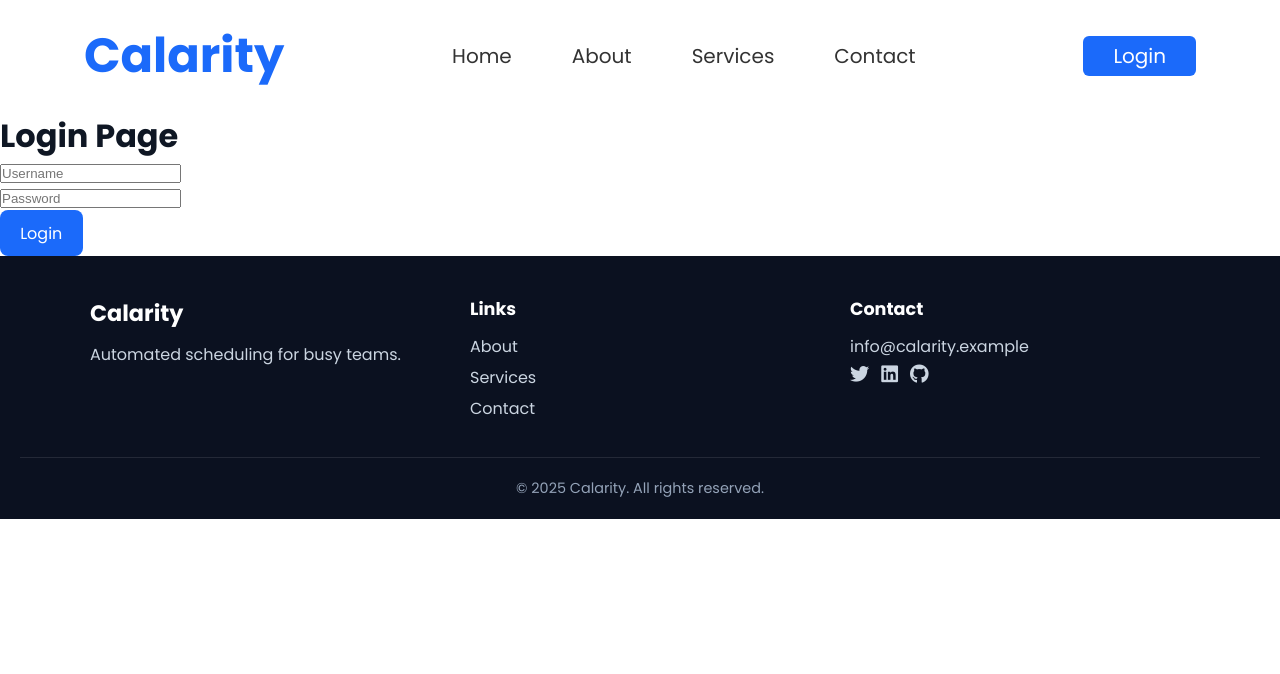
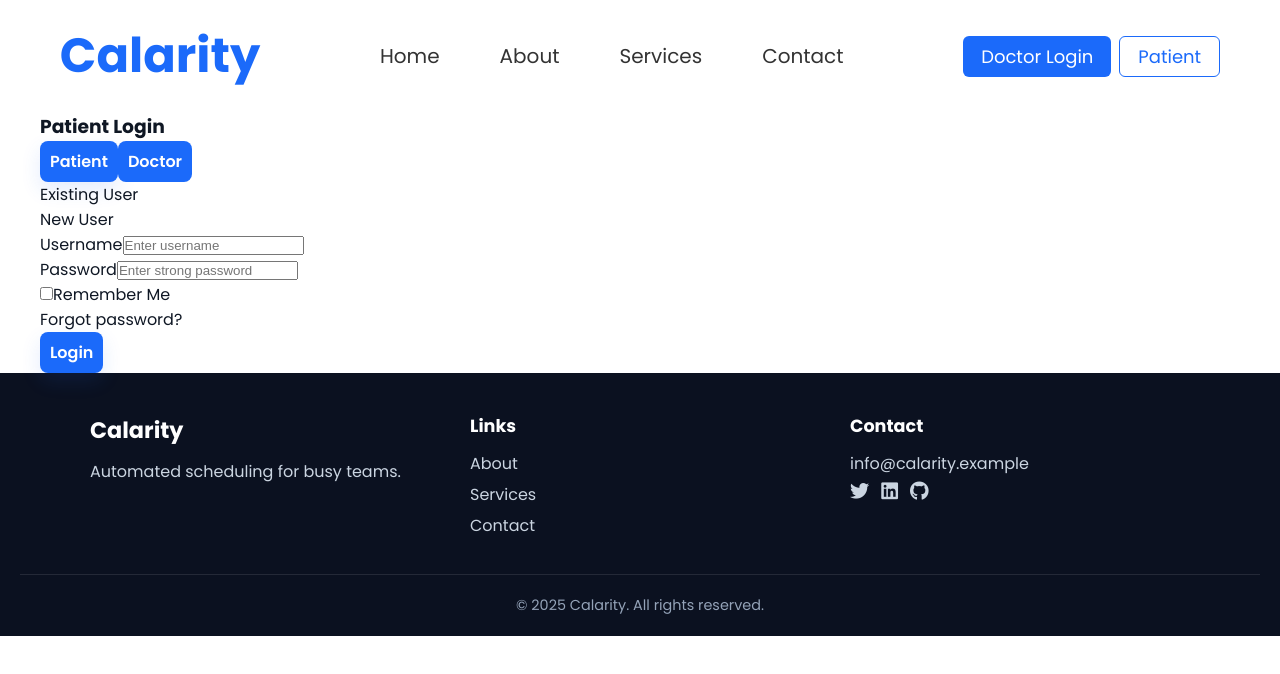
Before and after one commit to Suriyadhayalan20/calarity-site, a React (Vite) app: page /login in a window 1280 px wide. Shown: the top 674 px of the page. Built offline with nearby package versions, Linux system fonts and the light colour scheme.

Commit message:
Navbar login update

```diff
--- a/package.json
+++ b/package.json
@@ -10,8 +10,10 @@
     "preview": "vite preview"
   },
   "dependencies": {
+    "bootstrap": "^5.3.8",
     "lottie-react": "^2.4.1",
     "react": "^19.1.1",
+    "react-bootstrap": "^2.10.10",
     "react-dom": "^19.1.1",
     "react-router-dom": "^7.9.1"
   },
--- a/src/App.css
+++ b/src/App.css
@@ -140,6 +140,41 @@ button:focus-visible {
   cursor: pointer;
 }
 
+.login-buttons {
+  display: flex;
+  gap: 10px;
+}
+
+.doctor-btn,
+.patient-btn {
+  padding: 6px 18px;
+  border-radius: 6px;
+  font-size: 18px;
+  cursor: pointer;
+  border: 1px solid #1b6afa;
+  transition: all 0.3s ease;
+}
+
+/* Doctor button = filled */
+.doctor-btn {
+  background: #1b6afa;
+  color: #fff;
+  border: none;
+}
+.doctor-btn:hover {
+  background: #1657c9;
+}
+
+/* Patient button = outline */
+.patient-btn {
+  background: transparent;
+  color: #1b6afa;
+}
+.patient-btn:hover {
+  background: #e6f0ff;
+}
+
+
 /* ---------- Mobile Styles ---------- */
   @media (max-width: 768px) {
     /* .navbar{
@@ -148,6 +183,11 @@ button:focus-visible {
     } */
     .hamburger {
       display: block;
+    }
+
+    .login-buttons {
+      flex-direction: column;
+      gap: 8px;
     }
 
     .navbar-links {
@@ -184,6 +224,26 @@ button:focus-visible {
   }
 
 
+  /* hide the extra buttons by default */
+.mobile-login { display: none !important; }
+.desktop-login { display: flex; gap: 8px;  }
+
+/* only on small screens */
+@media (max-width: 768px) {
+  .desktop-login { display: none !important; }       /* hide desktop buttons */
+  .mobile-login {
+    display: flex !important;                        /* show inside dropdown */
+    flex-direction: column;
+    gap: 8px;
+    margin-top: 0.5rem;
+  }
+  .mobile-login button {
+    width: 100%;
+  }
+}
+
+
+
 /* ---------- buttons ---------- */
 .btn {
   display:inline-block;
@@ -194,7 +254,7 @@ button:focus-visible {
   border: none;
   cursor: pointer;
 }
-.btn-ghost { background: transparent; border: 1px solid #E6EDF7; color: var(--brand); }
+.btn-ghost { background: transparent; color: var(--brand); }
 .btn-primary { background: var(--brand); color: white; box-shadow: 0 8px 20px rgba(37,99,235,0.12); }
 .large { padding:12px 22px; font-size:1rem; }
 
--- a/src/App.jsx
+++ b/src/App.jsx
@@ -10,7 +10,7 @@ import Home from "./pages/Home";
 import About from "./pages/About";
 import Services from "./pages/Services";
 import Contact from "./pages/Contact";
-import Login from "./pages/LoginPage";
+import Login from "./pages/DoctorLogin";
 
 export default function App() {
 
--- a/src/components/Navbar.jsx
+++ b/src/components/Navbar.jsx
@@ -1,44 +1,56 @@
-// import { Link } from "react-router-dom";
 import React, { useState } from "react";
 import { Link, useNavigate } from "react-router-dom";
 
 export default function Navbar() {
-
-  const [isOpen, setIsOpen] = useState(false); // ✅ Added state for mobile menu
+  const [isOpen, setIsOpen] = useState(false);
   const navigate = useNavigate();
 
   const handleReload = (path) => {
-    window.location.href = path; // forces reload
-     setIsOpen(false); // close menu on mobile
-  };
-
-  const handleLoginClick = () => {
-    navigate("/login");  // takes you to Login page
+    window.location.href = path;
     setIsOpen(false);
   };
 
-  const handleHomeClick = () =>{
+  const goDoctorLogin = () => {
+    navigate("/doctor-login");
+    setIsOpen(false);
+  };
+
+  const goPatientLogin = () => {
+    navigate("/patient-login");
+    setIsOpen(false);
+  };
+
+  const handleHomeClick = () => {
     navigate("/");
     setIsOpen(false);
   };
 
   return (
     <nav className="navbar">
-    <div onClick={handleHomeClick} className="navbar-logo">Calarity</div>
+      <div onClick={handleHomeClick} className="navbar-logo">Calarity</div>
 
-    {/* Hamburger icon for mobile */}
-      <div className="hamburger" onClick={() => setIsOpen(!isOpen)}>
-        ☰
-      </div>
+      {/* Hamburger icon */}
+      <div className="hamburger" onClick={() => setIsOpen(!isOpen)}>☰</div>
 
-      {/* links */}
+      {/* Dropdown links for mobile */}
       <ul className={isOpen ? "navbar-links open" : "navbar-links"}>
         <li><Link to="/" onClick={() => handleReload("/")}>Home</Link></li>
         <li><Link to="/about" onClick={() => handleReload("/about")}>About</Link></li>
         <li><Link to="/services" onClick={() => handleReload("/services")}>Services</Link></li>
         <li><Link to="/contact" onClick={() => handleReload("/contact")}>Contact</Link></li>
+
+        {/* Mobile-only login buttons inside dropdown */}
+        <li className="mobile-login">
+          <button className="doctor-btn" onClick={goDoctorLogin}>Doctor Login</button>
+          <button className="patient-btn" onClick={goPatientLogin}>Patient</button>
+        </li>
       </ul>
-      <button onClick={handleLoginClick} className="login-button">Login</button>
+
+      {/* Desktop-only login buttons (stay outside) */}
+      <div className="login-buttons desktop-login">
+        <button className="doctor-btn" onClick={goDoctorLogin}>Doctor Login</button>
+        <button className="patient-btn" onClick={goPatientLogin}>Patient</button>
+      </div>
     </nav>
   );
 }
--- a/src/components/Transformation.jsx
+++ b/src/components/Transformation.jsx
@@ -7,7 +7,7 @@ export default function Transformation() {
   const toggle = () => setFlipped((s) => !s);
 
   return (
-    <div className="transformation-stage">
+    <div id="how" className="transformation-stage">
       <h2 className="section-title">The Tranformation</h2>
         <p className="sub-content">Let automation take over the hard work, so you can focus on what maters.</p>
       <div
--- /dev/null
+++ b/src/pages/DoctorLogin.jsx
@@ -0,0 +1,93 @@
+import { useState } from "react";
+import { Container, Row, Col, Form, Button, Nav } from "react-bootstrap";
+
+
+export default function LoginForm() {
+  const [role, setRole] = useState("patient"); // patient or doctor
+  const [userType, setUserType] = useState("existing"); // new or existing
+
+  return (
+    <Container className="d-flex justify-content-center align-items-center vh-100">
+      <Row className="w-100">
+        <Col md={{ span: 6, offset: 3 }}>
+          <div className="p-4 shadow rounded bg-white">
+            <h3 className="text-center mb-4">
+              {role === "patient" ? "Patient Login" : "Doctor Login"}
+            </h3>
+
+            {/* Role Switch */}
+            <div className="d-flex justify-content-center mb-3">
+              <Button
+                variant={role === "patient" ? "primary" : "outline-primary"}
+                className="me-2"
+                onClick={() => setRole("patient")}
+              >
+                Patient
+              </Button>
+              <Button
+                variant={role === "doctor" ? "primary" : "outline-primary"}
+                onClick={() => setRole("doctor")}
+              >
+                Doctor
+              </Button>
+            </div>
+
+            {/* New / Existing User Tabs */}
+            <Nav variant="tabs" defaultActiveKey="existing" className="mb-3">
+              <Nav.Item>
+                <Nav.Link
+                  eventKey="existing"
+                  active={userType === "existing"}
+                  onClick={() => setUserType("existing")}
+                >
+                  Existing User
+                </Nav.Link>
+              </Nav.Item>
+              <Nav.Item>
+                <Nav.Link
+                  eventKey="new"
+                  active={userType === "new"}
+                  onClick={() => setUserType("new")}
+                >
+                  New User
+                </Nav.Link>
+              </Nav.Item>
+            </Nav>
+
+            <Form>
+              {/* Username */}
+              <Form.Group className="mb-3">
+                <Form.Label>Username</Form.Label>
+                <Form.Control type="text" placeholder="Enter username" />
+              </Form.Group>
+
+              {/* Password */}
+              <Form.Group className="mb-3">
+                <Form.Label>Password</Form.Label>
+                <Form.Control type="password" placeholder="Enter strong password" />
+              </Form.Group>
+
+              {/* Remember Me + Forgot Password */}
+              <div className="d-flex justify-content-between align-items-center mb-3">
+                <Form.Check type="checkbox" label="Remember Me" />
+                <a href="#" className="text-decoration-none">Forgot password?</a>
+              </div>
+
+              {/* Buttons */}
+              <div className="d-flex justify-content-between">
+                <Button variant="primary" type="submit">
+                  Login
+                </Button>
+                {userType === "new" && (
+                  <Button variant="outline-primary" type="button">
+                    Signup
+                  </Button>
+                )}
+              </div>
+            </Form>
+          </div>
+        </Col>
+      </Row>
+    </Container>
+  );
+}
--- a/src/pages/LoginPage.jsx
+++ /dev/null
@@ -1,12 +0,0 @@
-export default function Login() {
-  return (
-    <div>
-      <h1>Login Page</h1>
-      <form>
-        <input type="text" placeholder="Username" /><br />
-        <input type="password" placeholder="Password" /><br />
-        <button type="submit">Login</button>
-      </form>
-    </div>
-  );
-}
```
Also changed, not shown: src/pages/PatientLogin.jsx (added, +49 -0 lines), 1 other file (tests, documents, lock files or other folders). Lines whose indentation alone changed are shown as unchanged.
